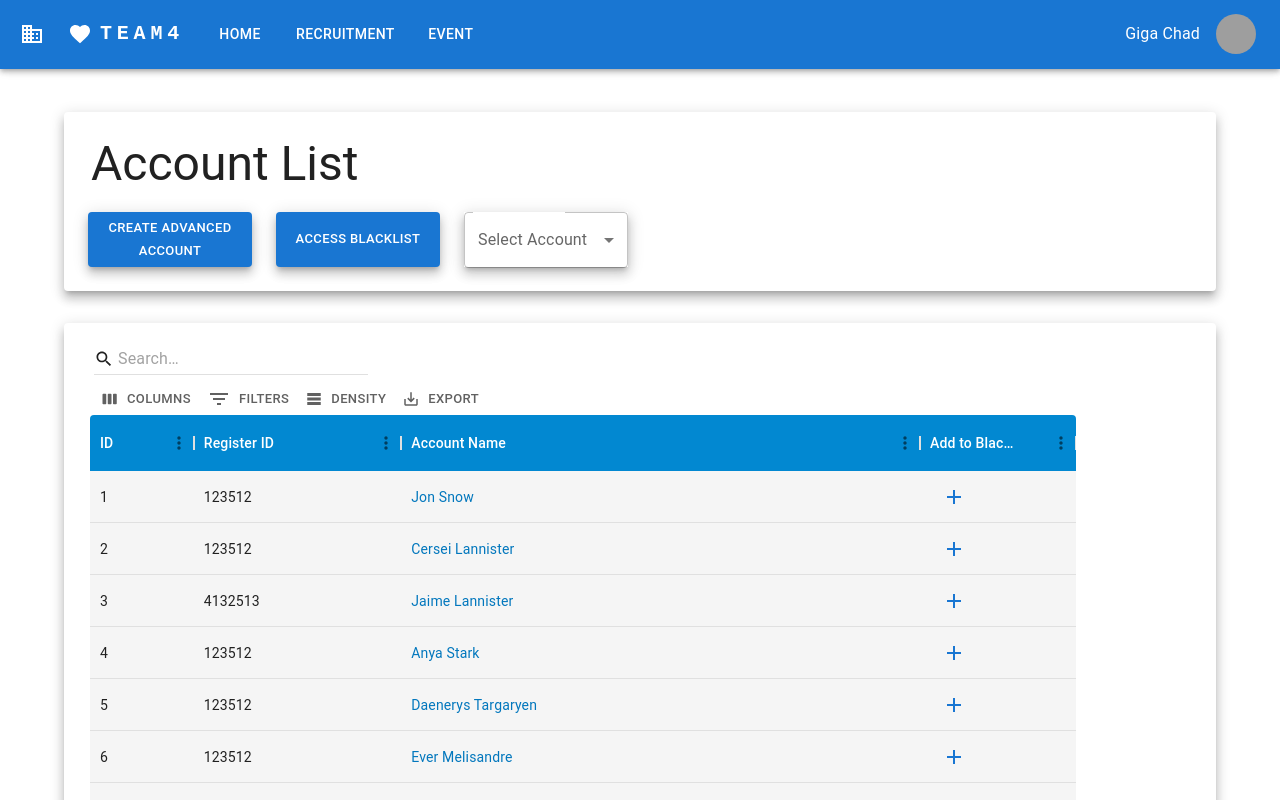
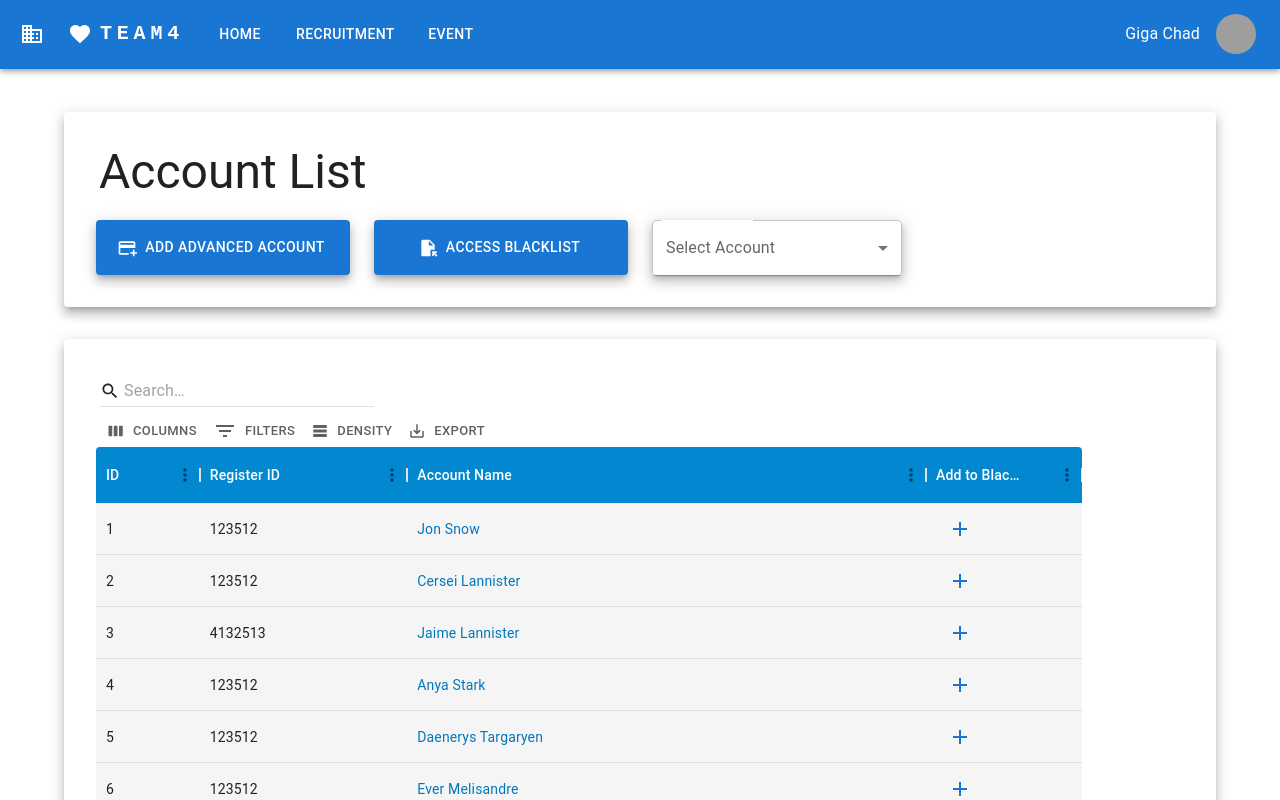
Before and after one commit to namkha1032/recruitment-website, a React (Create React App) app: page /company/account in a window 1280 px wide. Shown: the top 800 px of the page. Built offline with nearby package versions, Linux system fonts and the light colour scheme; grey boxes are pictures that could not be loaded.

Commit message:
Add cards and box shadows

```diff
--- a/src/pages/Page_Company_Account/Page_Company_Account.jsx
+++ b/src/pages/Page_Company_Account/Page_Company_Account.jsx
@@ -13,7 +13,7 @@ import { mockDataContacts } from "./mockData";
 import { grey, lightBlue, teal } from "@mui/material/colors";
 import IconButton from "@mui/material/IconButton";
 import Grid from "@mui/material/Grid";
-import {AddBox} from "@mui/icons-material";
+import {AddAlarm, AddBox, AddCard, FileOpen} from "@mui/icons-material";
 import Card from "@mui/material/Card";
 import CardContent from "@mui/material/CardContent";
 import FormControl from "@mui/material/FormControl";
@@ -106,10 +106,10 @@ const Page_Company_Account = () => {
                     // display:'flex',
                     // border: "1px solid black",
                     // borderRadius: 1,
-                    padding:3
+                    padding:4
                 }}>
-                <Grid container>
-                <Grid item md={12} xs={8}
+                <Grid container columnSpacing={{xs: 1}}>
+                <Grid item md={12} xs={7}
                       display="flex"
                       alignItems="center"
                       justifyContent="left">
@@ -122,18 +122,18 @@ const Page_Company_Account = () => {
                         Account List
                     </Typography>
                 </Grid>
-                <Grid item xs={4} sm={12} display="flex">
+                <Grid item xs={5} sm={12} display="flex">
                 <Grid container  spacing={{ xs: 0, sm: 3 }} rowSpacing={{ xs: 1, sm: 0 }} display="flex">
                     <Grid
                         item
                         xs={12}
                         sm={3}
-                        lg={2}
+                        lg={3}
                         display="flex"
                         justifyContent="right">
                         <Button
                             variant="contained"
-                            size="small"
+                            size="medium"
                             fullWidth
                             onClick={() => {
                                 navigate("/company/account/create")
@@ -141,20 +141,21 @@ const Page_Company_Account = () => {
                             sx={{
                                 boxShadow:7
                             }}
+                            startIcon={<AddCard />}
                         >
-                            Create Advanced Account
+                            Add Advanced Account
                         </Button>
                     </Grid>
                     <Grid
                         item
                         xs={12}
                         sm={3}
-                        lg={2}
+                        lg={3}
                         display="flex"
                         justifyContent="right">
                         <Button
                             variant="contained"
-                            size="small"
+                            size="medium"
                             fullWidth
                             onClick={() => {
                                 navigate("/company/account/blacklist")
@@ -162,6 +163,7 @@ const Page_Company_Account = () => {
                             sx={{
                                 boxShadow:7
                             }}
+                            startIcon={<FileOpen />}
                         >
                             Access Blacklist
                         </Button>
@@ -170,13 +172,13 @@ const Page_Company_Account = () => {
                         item
                         xs={12}
                         sm={3}
-                        lg={2}
+                        lg={3}
                         display="flex"
                         justifyContent="left">
                         <FormControl
                             display="flex"
                             sx={{
-                                width: '170px',
+                                width: '250px',
                                 minWidth:'50px',
                                 maxHeight:'55px',
                                 boxShadow:7
@@ -210,13 +212,13 @@ const Page_Company_Account = () => {
                     display:'flex',
                     // border: "1px solid black",
                     // borderRadius: 1,
-                    padding:2,
+                    padding:4,
                     mt:4
                 }}>
                 <Grid
                     width="77vw"
                     item
-                    m="0px 10px 10px 10px"
+                    m="0px 0px 10px 0px"
                     xs={12}
                     display="flex"
                     sx={{
--- a/src/pages/Page_Company_Account_Blacklist/Page_Company_Account_Blacklist.jsx
+++ b/src/pages/Page_Company_Account_Blacklist/Page_Company_Account_Blacklist.jsx
@@ -13,7 +13,14 @@ import {mockDataContacts} from "../Page_Company_Account/mockData";
 import {grey, lightBlue, red, teal} from "@mui/material/colors";
 import IconButton from "@mui/material/IconButton";
 import Grid from "@mui/material/Grid";
-import {AddBox} from "@mui/icons-material";
+import {
+    AddBox,
+    ArrowBack,
+    ArrowBackIos,
+    ArrowBackIosNewRounded,
+    ArrowBackRounded,
+    DoorBackRounded
+} from "@mui/icons-material";
 import Card from "@mui/material/Card";
 import CardContent from "@mui/material/CardContent";
 import FormControl from "@mui/material/FormControl";
@@ -98,7 +105,7 @@ const Page_Company_Account = () => {
                     // display:'flex',
                     // border: "1px solid black",
                     // borderRadius: 1,
-                    padding:3
+                    padding:4
                 }}>
                 <Grid container>
                     <Grid item xs={10}
@@ -132,6 +139,7 @@ const Page_Company_Account = () => {
                                         boxShadow:7
                                     }}
                                     style={{minWidth: '100px'}}
+                                    startIcon={<ArrowBackIosNewRounded/>}
                                 >
                                     Back to Account List
                                 </Button>
@@ -147,13 +155,13 @@ const Page_Company_Account = () => {
                     display:'flex',
                     // border: "1px solid black",
                     // borderRadius: 1,
-                    padding:2,
+                    padding:4,
                     mt:4
                 }}>
                 <Grid
                     width="77vw"
                     item
-                    m="0px 10px 10px 10px"
+                    m="0px 10px 0px 10px"
                     xs={12}
                     display="flex"
                     sx={{
--- a/src/pages/Page_Company_Account_Create/Page_Company_Account_Create.jsx
+++ b/src/pages/Page_Company_Account_Create/Page_Company_Account_Create.jsx
@@ -10,12 +10,22 @@ import {
     Typography
 } from '@mui/material';
 import Grid from "@mui/material/Grid";
+import Card from "@mui/material/Card";
 
 const Page_Company_Account_Create = () => {
     return (
+        <Card
+            raised="true"
+            sx={{
+                // display:'flex',
+                // border: "1px solid black",
+                // borderRadius: 1,
+                padding:5,
+                boxShadow:5
+            }}>
         <Grid
             container
-            rowSpacing={3}
+            rowSpacing={5}
         >
             <Grid
                     item
@@ -25,7 +35,7 @@ const Page_Company_Account_Create = () => {
                         display="flex"
                         alignItems="center"
                         justifyContent="left"
-                        m="20px 0 20px 0">
+                        m="10px 0 10px 0">
                     Create Advanced Accounts
             </Typography>
             </Grid>
@@ -100,11 +110,15 @@ const Page_Company_Account_Create = () => {
                     color="primary"
                     onClick={() => {
                     }}
+                    sx={{
+                        boxShadow:5
+                    }}
                 >
                     Create
                 </Button>
             </Grid>
         </Grid>
+        </Card>
     );
 }
 
```
